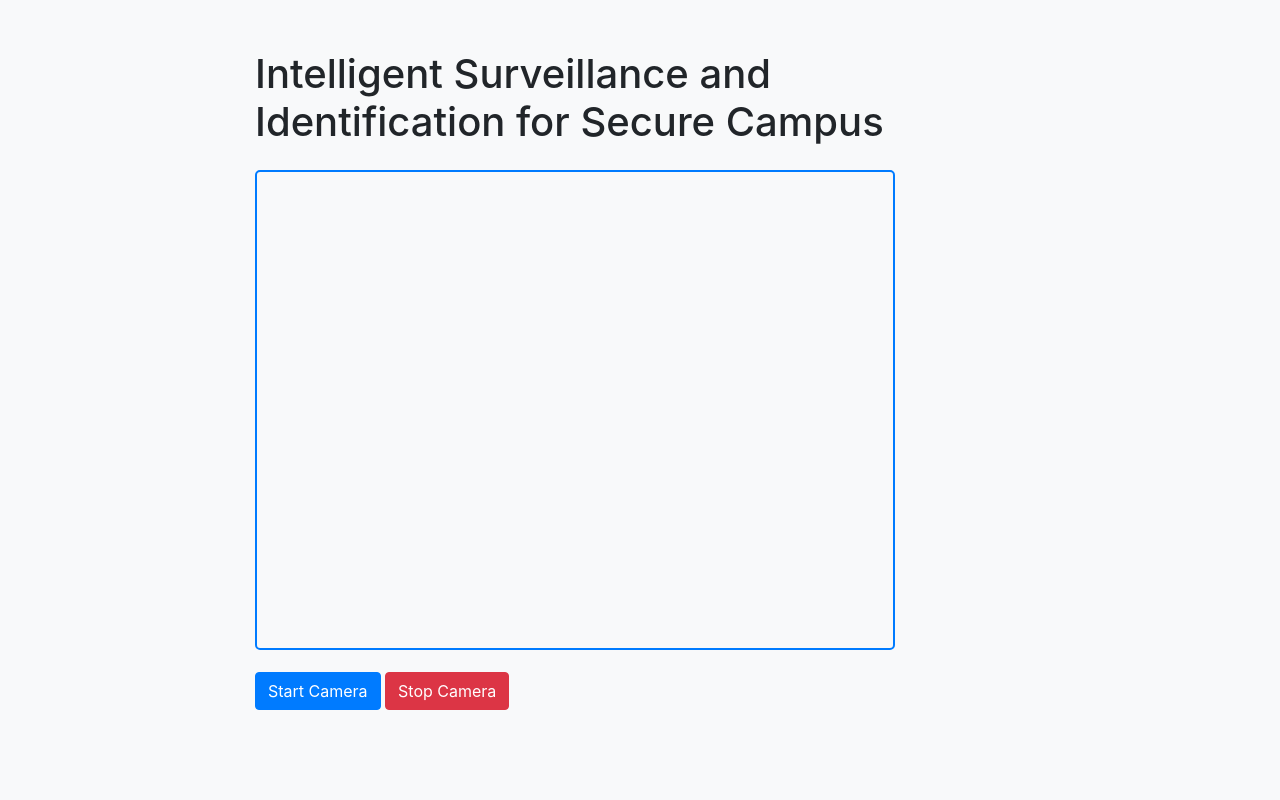
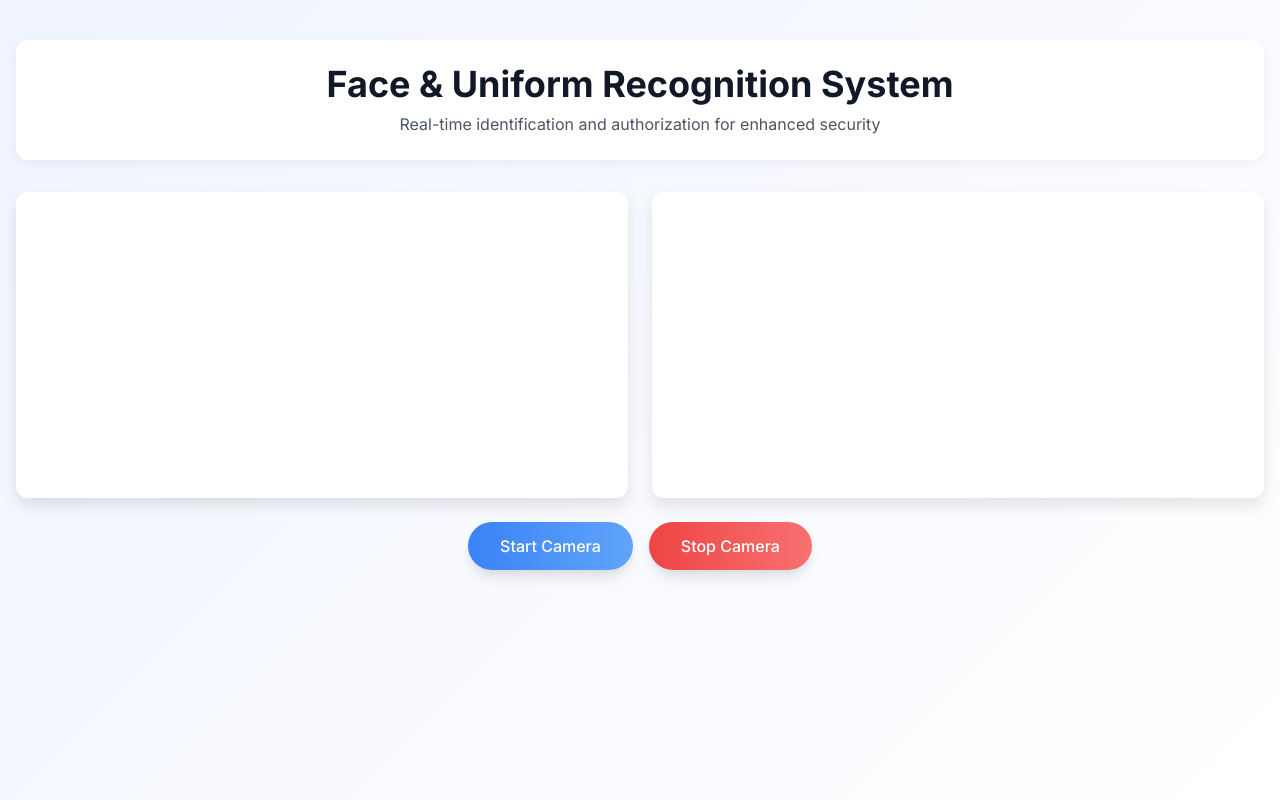
Before and after one commit to bit-web24/campus_security, a FastAPI app: page / in a window 1280 px wide. Run offline with FastAPI, Linux system fonts and the light colour scheme; some libraries are stand-ins or nearby versions.

Commit message:
complte working system

```diff
--- a/pyproject.toml
+++ b/pyproject.toml
@@ -15,7 +15,9 @@ dependencies = [
     "fastapi (>=0.115.12,<0.116.0)",
     "ultralytics (>=8.3.150,<9.0.0)",
     "scikit-learn (>=1.6.1,<2.0.0)",
-    "uvicorn (>=0.34.3,<0.35.0)"
+    "uvicorn (>=0.34.3,<0.35.0)",
+    "tensorflow (>=2.19.0,<3.0.0)",
+    "keras (>=3.10.0,<4.0.0)"
 ]
 
 
--- a/templates/index.html
+++ b/templates/index.html
@@ -1,42 +1,111 @@
 <!DOCTYPE html>
 <html lang="en">
-
 <head>
     <meta charset="UTF-8">
     <meta name="viewport" content="width=device-width, initial-scale=1.0">
-    <title>{{ title }}</title>
-    <link rel="stylesheet" href="https://stackpath.bootstrapcdn.com/bootstrap/4.5.2/css/bootstrap.min.css">
+    <title>Face and Uniform Recognition</title>
+    <link href="https://cdn.jsdelivr.net/npm/tailwindcss@2.2.19/dist/tailwind.min.css" rel="stylesheet">
+    <link href="https://fonts.googleapis.com/css2?family=Inter:wght@400;500;600;700&display=swap" rel="stylesheet">
     <style>
         body {
-            background-color: #f8f9fa;
+            background: linear-gradient(135deg, #f0f4ff 0%, #ffffff 100%);
+            min-height: 100vh;
+            font-family: 'Inter', sans-serif;
         }
-        .container {
-            max-width: 800px;
-            margin-top: 50px;
+        .video-container {
+            border-radius: 12px;
+            overflow: hidden;
+            box-shadow: 0 8px 16px rgba(0, 0, 0, 0.1);
+            background: #ffffff;
         }
-        video {
-            border: 2px solid #007bff;
-            border-radius: 5px;
+        .steps-container {
+            max-height: 480px;
+            overflow-y: auto;
+            scrollbar-width: thin;
+            scrollbar-color: #3b82f6 #f1f5f9;
+            background: #ffffff;
+            border-radius: 12px;
+            box-shadow: 0 8px 16px rgba(0, 0, 0, 0.1);
+        }
+        .steps-container::-webkit-scrollbar {
+            width: 8px;
+        }
+        .steps-container::-webkit-scrollbar-track {
+            background: #f1f5f9;
+            border-radius: 12px;
+        }
+        .steps-container::-webkit-scrollbar-thumb {
+            background-color: #3b82f6;
+            border-radius: 12px;
         }
         .processing {
-            opacity: 0.6;
+            opacity: 0.8;
+            transition: opacity 0.3s ease;
         }
         .step-indicator {
-            font-weight: bold;
-            color: #007bff;
+            font-weight: 600;
+            color: #1e40af;
+            font-size: 0.9rem;
+        }
+        .result-card {
+            transition: transform 0.3s ease, box-shadow 0.3s ease;
+        }
+        .result-card:hover {
+            transform: translateY(-2px);
+            box-shadow: 0 4px 12px rgba(0, 0, 0, 0.1);
+        }
+        .button-group button {
+            transition: transform 0.2s ease, background 0.3s ease;
+            background: linear-gradient(90deg, #3b82f6, #60a5fa);
+            border: none;
+        }
+        .button-group button:hover {
+            transform: translateY(-2px);
+            background: linear-gradient(90deg, #2563eb, #3b82f6);
+        }
+        .button-group .stop-button {
+            background: linear-gradient(90deg, #ef4444, #f87171);
+        }
+        .button-group .stop-button:hover {
+            background: linear-gradient(90deg, #dc2626, #ef4444);
+        }
+        .header {
+            background: #ffffff;
+            border-radius: 12px;
+            box-shadow: 0 4px 12px rgba(0, 0, 0, 0.05);
+        }
+        @media (max-width: 768px) {
+            .grid-cols-1 md\\:grid-cols-2 {
+                grid-template-columns: 1fr;
+            }
+            .steps-container {
+                max-height: 300px;
+                margin-top: 1rem;
+            }
+            .video-container {
+                max-width: 100%;
+            }
         }
     </style>
 </head>
-
 <body>
-    <div class="container">
-        <h1 class="mt-5">{{ title }}</h1>
-        <video id="video" width="640" height="480" autoplay class="mt-3"></video>
-        <div class="mt-3">
-            <button id="startButton" class="btn btn-primary">Start Camera</button>
-            <button id="stopButton" class="btn btn-danger">Stop Camera</button>
+    <div class="container mx-auto max-w-7xl px-4 py-10">
+        <div class="header p-6 mb-8 text-center">
+            <h1 class="text-4xl font-bold text-gray-900">Face & Uniform Recognition System</h1>
+            <p class="text-gray-600 mt-2">Real-time identification and authorization for enhanced security</p>
         </div>
-        <div id="result" class="mt-3"></div>
+        <div class="grid grid-cols-1 md:grid-cols-2 gap-6">
+            <div class="video-container">
+                <video id="video" width="640" height="480" autoplay class="w-full"></video>
+            </div>
+            <div class="steps-container p-6">
+                <div id="result" class="space-y-4"></div>
+            </div>
+        </div>
+        <div class="button-group flex justify-center space-x-4 mt-6">
+            <button id="startButton" class="text-white px-8 py-3 rounded-full shadow-lg font-medium">Start Camera</button>
+            <button id="stopButton" class="stop-button text-white px-8 py-3 rounded-full shadow-lg font-medium">Stop Camera</button>
+        </div>
     </div>
     <script>
         const video = document.getElementById('video');
@@ -56,10 +125,10 @@
                         if (!isProcessing) {
                             detect_and_display();
                         }
-                    }, 3000); // Capture frame every 3 seconds
+                    }, 3000);
                 } catch (error) {
                     console.error('Error accessing camera:', error);
-                    resultDiv.innerHTML = `<div class="alert alert-danger">Error accessing camera</div>`;
+                    resultDiv.innerHTML = `<div class="bg-red-50 border-l-4 border-red-500 text-red-700 p-4 rounded-lg">Error accessing camera: ${error.message}</div>`;
                 }
             }
         });
@@ -72,12 +141,11 @@
             if (intervalId) {
                 clearInterval(intervalId);
             }
-            isProcessing = false; // Reset processing flag
+            isProcessing = false;
             resultDiv.innerHTML = '';
         });
 
         async function detect_and_display() {
-            // Prevent multiple simultaneous processing
             if (isProcessing) return;
             isProcessing = true;
 
@@ -89,15 +157,13 @@
             const imageData = canvas.toDataURL('image/jpeg');
 
             try {
-                // Step 1: Show processing indicator
                 resultDiv.innerHTML = `
-                    <div class="alert alert-info processing">
+                    <div class="bg-blue-50 border-l-4 border-blue-500 text-blue-700 p-4 rounded-lg processing">
                         <div class="step-indicator">Step 1/3: Detecting face...</div>
-                        <div class="spinner-border spinner-border-sm ml-2" role="status"></div>
+                        <div class="inline-block animate-spin h-5 w-5 border-2 border-blue-500 border-t-transparent rounded-full ml-2"></div>
                     </div>
                 `;
 
-                // Step 2: Detect face and show result
                 const faceRes = await fetch('/match', {
                     method: 'POST',
                     headers: { 'Content-Type': 'application/json' },
@@ -108,21 +174,19 @@
                 const faceDept = faceRes.department || "Unknown";
 
                 resultDiv.innerHTML = `
-                    <div class="alert alert-success">
+                    <div class="bg-green-50 border-l-4 border-green-500 text-green-700 p-4 rounded-lg result-card">
                         <div class="step-indicator">✓ Step 1/3: Face Detection Complete</div>
                         <div><strong>Name:</strong> ${name}</div>
                         <div><strong>Department from Face:</strong> ${faceDept}</div>
                     </div>
-                    <div class="alert alert-info processing">
+                    <div class="bg-blue-50 border-l-4 border-blue-500 text-blue-700 p-4 rounded-lg processing">
                         <div class="step-indicator">Step 2/3: Detecting uniform...</div>
-                        <div class="spinner-border spinner-border-sm ml-2" role="status"></div>
+                        <div class="inline-block animate-spin h-5 w-5 border-2 border-blue-500 border-t-transparent rounded-full ml-2"></div>
                     </div>
                 `;
 
-                // Small delay for better UX
                 await new Promise(resolve => setTimeout(resolve, 800));
 
-                // Step 3: Detect uniform and show result
                 const uniformRes = await fetch('/detect_department', {
                     method: 'POST',
                     headers: { 'Content-Type': 'application/json' },
@@ -132,30 +196,28 @@
                 const uniformDept = uniformRes.department || "Unknown";
 
                 resultDiv.innerHTML = `
-                    <div class="alert alert-success">
+                    <div class="bg-green-50 border-l-4 border-green-500 text-green-700 p-4 rounded-lg result-card">
                         <div class="step-indicator">✓ Step 1/3: Face Detection Complete</div>
                         <div><strong>Name:</strong> ${name}</div>
                         <div><strong>Department from Face:</strong> ${faceDept}</div>
                     </div>
-                    <div class="alert alert-success">
+                    <div class="bg-green-50 border-l-4 border-green-500 text-green-700 p-4 rounded-lg result-card">
                         <div class="step-indicator">✓ Step 2/3: Uniform Detection Complete</div>
                         <div><strong>Department from Uniform:</strong> ${uniformDept}</div>
                     </div>
-                    <div class="alert alert-info processing">
+                    <div class="bg-blue-50 border-l-4 border-blue-500 text-blue-700 p-4 rounded-lg processing">
                         <div class="step-indicator">Step 3/3: Verifying authorization...</div>
-                        <div class="spinner-border spinner-border-sm ml-2" role="status"></div>
+                        <div class="inline-block animate-spin h-5 w-5 border-2 border-blue-500 border-t-transparent rounded-full ml-2"></div>
                     </div>
                 `;
 
-                // Small delay for better UX
                 await new Promise(resolve => setTimeout(resolve, 800));
 
-                // Step 4: Show final authorization result
                 let authorizationHtml = '';
                 if (faceDept === uniformDept && name !== "Unknown" && faceDept !== "Unknown") {
-                    authorizationHtml = `<div class="alert alert-success">
+                    authorizationHtml = `<div class="bg-green-50 border-l-4 border-green-500 text-green-700 p-4 rounded-lg result-card">
                         <div class="step-indicator">✓ Step 3/3: Authorization Complete</div>
-                        <h4><strong>${name}</strong> is an Authorized Student</h4>
+                        <h4 class="font-semibold text-lg"><strong>${name}</strong> is an Authorized Student</h4>
                         <div class="mt-2">Both face and uniform departments match: <strong>${faceDept}</strong></div>
                     </div>`;
                 } else {
@@ -168,42 +230,38 @@
                         reason = `Department mismatch (Face: ${faceDept}, Uniform: ${uniformDept})`;
                     }
 
-                    authorizationHtml = `<div class="alert alert-danger">
+                    authorizationHtml = `<div class="bg-red-50 border-l-4 border-red-500 text-red-700 p-4 rounded-lg result-card">
                         <div class="step-indicator">✗ Step 3/3: Authorization Failed</div>
-                        <h4><strong>Not Authorized</strong></h4>
+                        <h4 class="font-semibold text-lg"><strong>Not Authorized</strong></h4>
                         <div class="mt-2">Reason: ${reason}</div>
                     </div>`;
                 }
 
                 resultDiv.innerHTML = `
-                    <div class="alert alert-success">
+                    <div class="bg-green-50 border-l-4 border-green-500 text-green-700 p-4 rounded-lg result-card">
                         <div class="step-indicator">✓ Step 1/3: Face Detection Complete</div>
                         <div><strong>Name:</strong> ${name}</div>
                         <div><strong>Department from Face:</strong> ${faceDept}</div>
                     </div>
-                    <div class="alert alert-success">
+                    <div class="bg-green-50 border-l-4 border-green-500 text-green-700 p-4 rounded-lg result-card">
                         <div class="step-indicator">✓ Step 2/3: Uniform Detection Complete</div>
                         <div><strong>Department from Uniform:</strong> ${uniformDept}</div>
                     </div>
                     ${authorizationHtml}
                 `;
 
-                // Show the final result for 4 seconds before allowing next cycle
                 await new Promise(resolve => setTimeout(resolve, 4000));
 
             } catch (error) {
                 console.error('Error:', error);
-                resultDiv.innerHTML = `<div class="alert alert-danger">
+                resultDiv.innerHTML = `<div class="bg-red-50 border-l-4 border-red-500 text-red-700 p-4 rounded-lg">
                     <strong>Error processing image:</strong> ${error.message}
                 </div>`;
-                // Show error for 4 seconds as well
                 await new Promise(resolve => setTimeout(resolve, 4000));
             } finally {
-                // Always reset processing flag when done
                 isProcessing = false;
             }
         }
     </script>
 </body>
-
 </html>
```
Also changed, not shown: detect_department.py (+19 -4 lines), dominant_color.py (+24 -21 lines), 1 other file.
